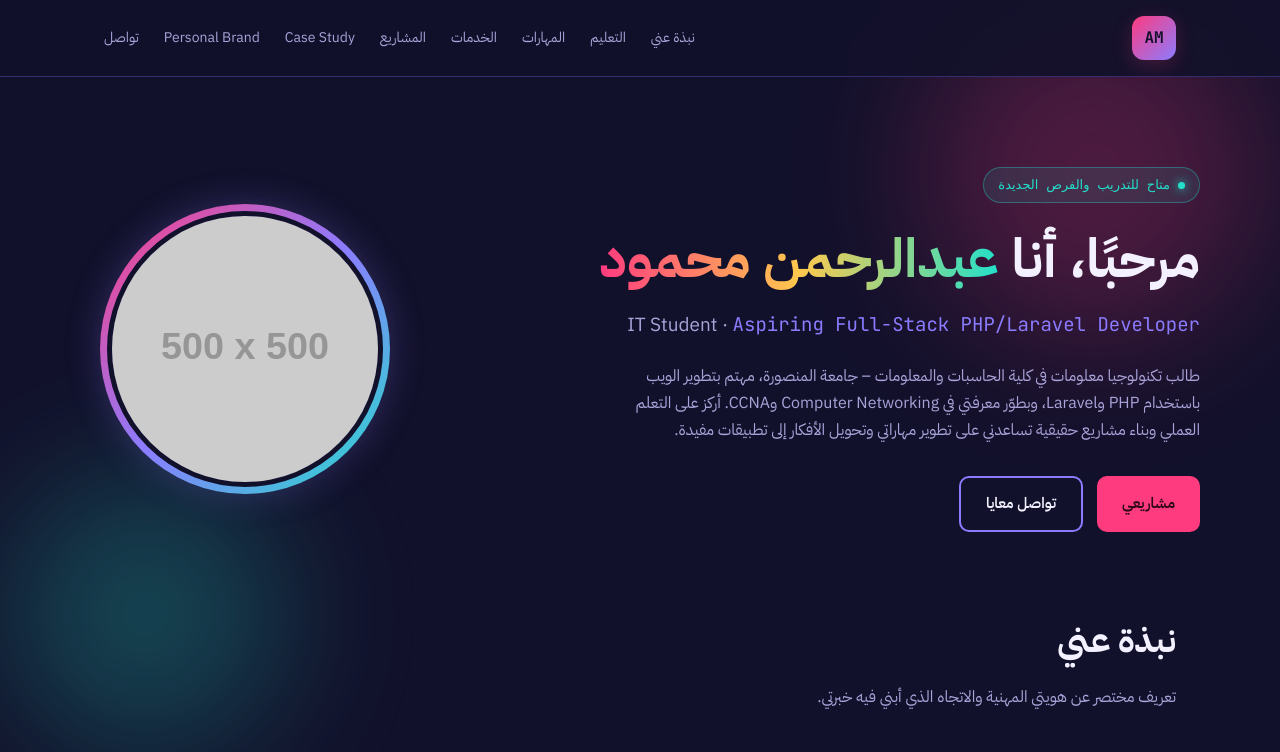
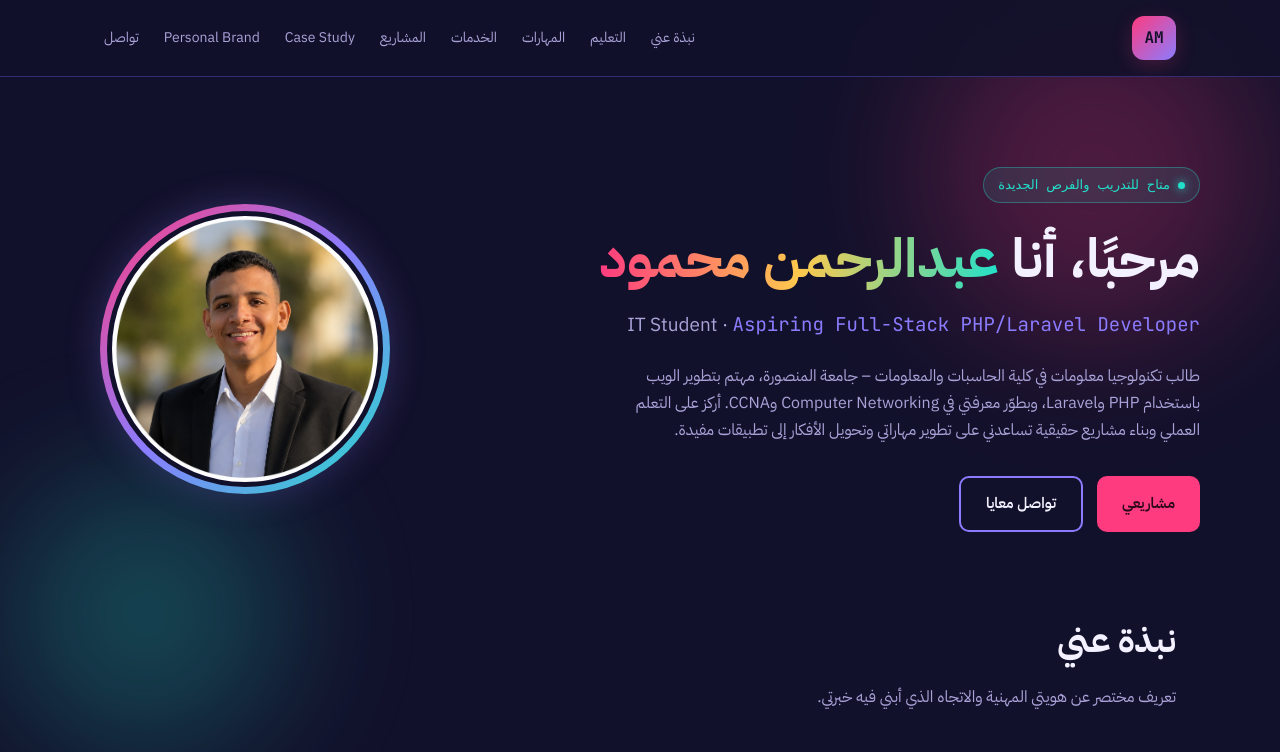
Before and after one commit to 102Habib/102Habib.github.io, a plain HTML site: page index.html in a window 1280 px wide. Shown: the top 752 px of the page. Drawn offline with Linux system fonts and the light colour scheme; placeholder pictures from the web are drawn by us.

Commit message:
Update index.html

```diff
--- a/index.html
+++ b/index.html
@@ -1051,10 +1051,10 @@ href="#contact">
 <div class="profile-wrapper">
 
 <img
-src="C:\Users\user\OneDrive\Desktop\profile.jpg.jpg"
-alt="Abdelrahman Mahmoud"
-class="profile-image"
-onerror="this.src='https://via.placeholder.com/500x500/1E1B4B/F3F1FF?text=Your+Photo';">
+    src="profile.jpg"
+    alt="Abdelrahman Mahmoud"
+    class="profile-image"
+    onerror="this.src='https://via.placeholder.com/500x500/1E1B4B/F3F1FF?text=Your+Photo';">
 
 </div>
 
```
